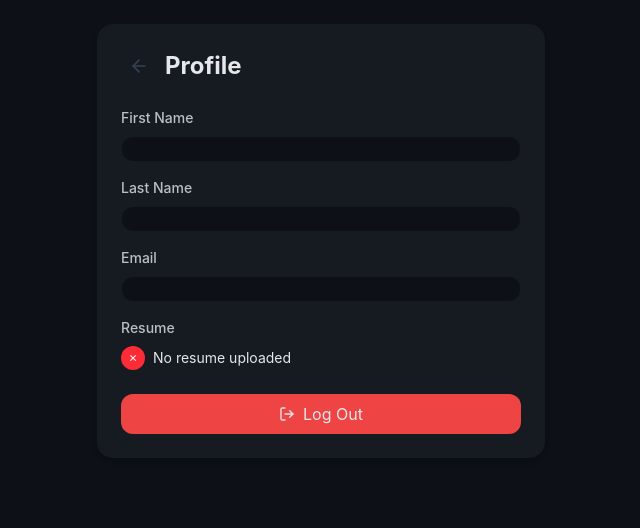
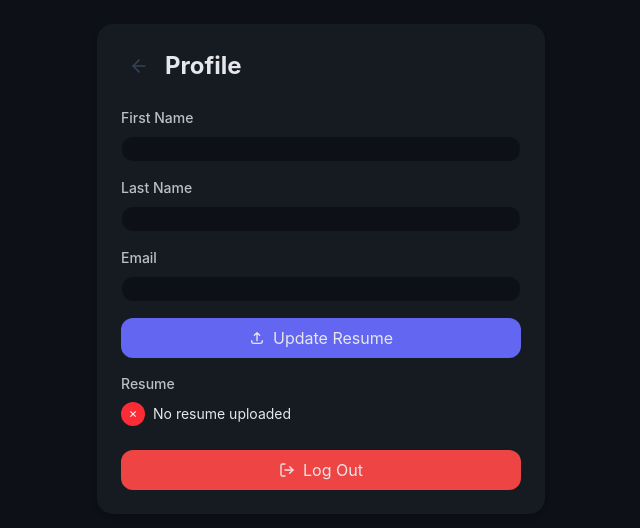
Before and after one commit to omshewale30/career-copilot, a React (Vite) app in the folder frontend/: page /profile in a window 1280 px wide. Shown: the top 528 px of the page, without its empty margins (319-959 px from the left). Built offline with nearby package versions, Linux system fonts and the light colour scheme; no server answers.

Commit message:
added a Resume Upload button in profile, everything working so far

```diff
--- a/frontend/src/pages/ProfilePage.jsx
+++ b/frontend/src/pages/ProfilePage.jsx
@@ -85,21 +85,43 @@ const ProfilePage = () => {
             <label htmlFor="firstName" className="block text-sm font-medium text-muted-foreground">
               First Name
             </label>
-            <div className="p-3 bg-background border border-input rounded-md">{userData.first_name}</div>
+            <div className="p-3 bg-background border border-input rounded-md text-foreground">{userData.first_name}</div>
           </div>
 
           <div className="space-y-2">
             <label htmlFor="lastName" className="block text-sm font-medium text-muted-foreground">
               Last Name
             </label>
-            <div className="p-3 bg-background border border-input rounded-md">{userData.last_name}</div>
+            <div className="p-3 bg-background border border-input rounded-md text-foreground">{userData.last_name}</div>
           </div>
 
           <div className="space-y-2">
             <label htmlFor="email" className="block text-sm font-medium text-muted-foreground">
               Email
             </label>
-            <div className="p-3 bg-background border border-input rounded-md">{userData.email}</div>
+            <div className="p-3 bg-background border border-input rounded-md text-foreground">{userData.email}</div>
+          </div>
+          <div className="space-y-2">
+            <button
+              onClick={() => navigate('/resume-upload')}
+              className="w-full flex items-center justify-center gap-2 bg-primary hover:bg-primary/90 text-primary-foreground py-2 px-4 rounded-md transition-colors"
+            >
+              <svg
+                xmlns="http://www.w3.org/2000/svg"
+                className="h-4 w-4"
+                fill="none"
+                viewBox="0 0 24 24"
+                stroke="currentColor"
+              >
+                <path
+                  strokeLinecap="round"
+                  strokeLinejoin="round"
+                  strokeWidth={2}
+                  d="M4 16v1a3 3 0 003 3h10a3 3 0 003-3v-1m-4-8l-4-4m0 0L8 8m4-4v12"
+                />
+              </svg>
+              Update Resume
+            </button>
           </div>
 
           <div className="space-y-2">
```
